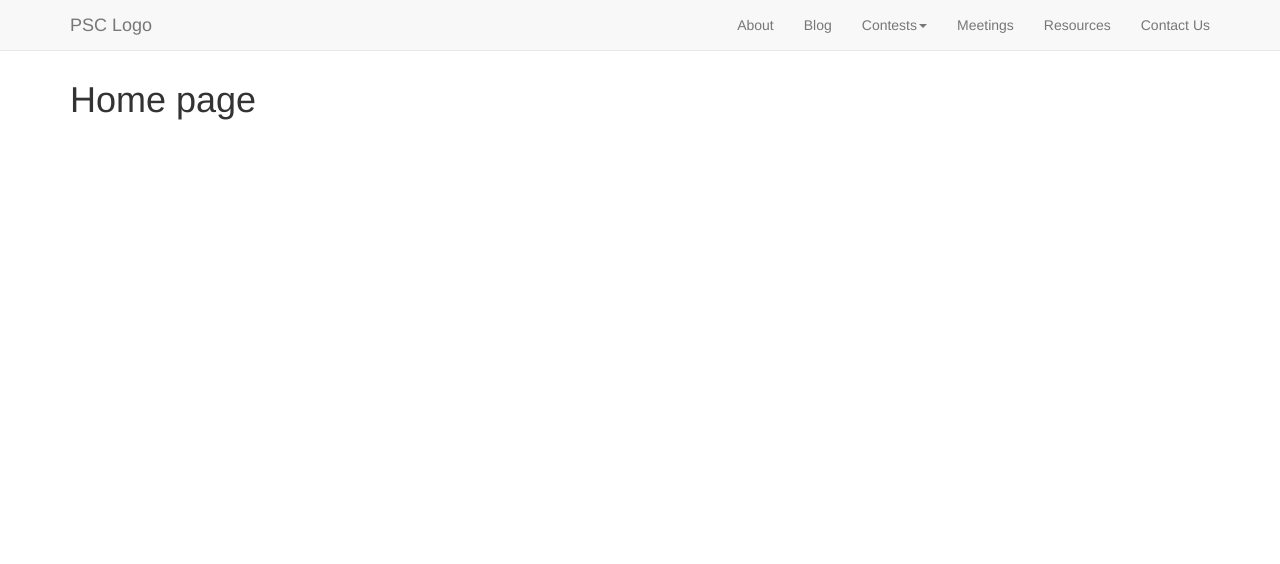
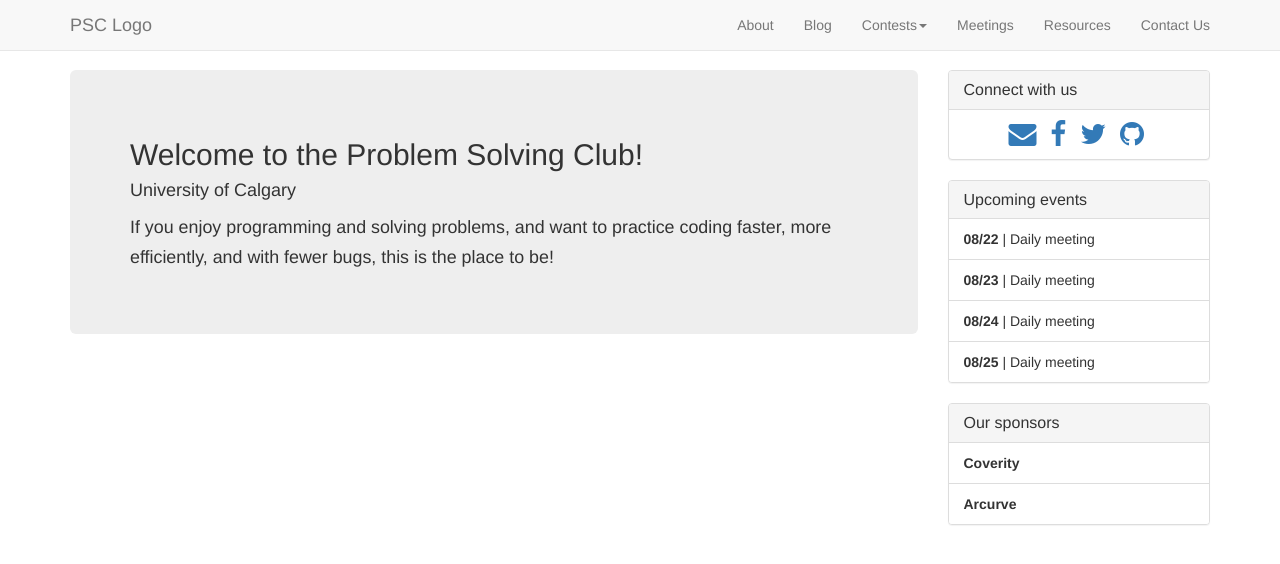
Before and after one commit to ProblemSolvingClub/psc-website, a Jekyll site: the page built from index.html, in a window 1280 px wide. Shown: the top 564 px of the page. Built offline with Jekyll 4.4.1, drawn with Linux system fonts in a browser that asks for light colours; nearby versions of some CDN libraries.

Commit message:
add basic home page

```diff
--- a/css/style.css
+++ b/css/style.css
@@ -1,28 +1,10 @@
 body {
-  padding-top: 60px; /* to accomodate the fixed-top nav bar */
+  padding-top: 70px; /* to accomodate the fixed-top nav bar */
 }
 
-.jumbotron{
-	padding-left:10px;
-	padding-right:10px;
-}
-
-.jumbotron,
-.jumbotron h4{
-
-}
-
-.panel,
-.panel-primary{
-	margin-top: 30px;
-	margin-right:175px;
-	margin-left: 175px;
-}
-.panel,
-.panel-primary,
-.panel-heading,
-.panel-title{
-	font-size: 75px;
+.social-links {
+  margin-top: 10px;
+  text-align: center;
 }
 
 .table,
--- a/index.html
+++ b/index.html
@@ -4,5 +4,84 @@ title: Problem Solving Club
 ---
 
 <div class="container">
-  <h1>Home page</h1>
-</div>
+
+  <div class="row">
+
+    <!-- Main content -->
+    <div class="col-xs-12 col-sm-8 col-md-9">
+      <div class="jumbotron">
+        <h2>Welcome to the Problem Solving Club!</h2>
+        <h4>University of Calgary</h4>
+        <p>
+        <small>
+          If you enjoy programming and solving problems, and want to practice coding faster, more efficiently, and with fewer bugs, this is the place to be!
+        </small>
+        </p>
+      </div>
+    </div><!--./main-content -->
+
+    <!-- Information -->
+    <div class="col-xs-12 col-sm-4 col-md-3">
+
+      <!-- Social links -->
+      <div class="panel panel-default">
+        <div class="panel-heading">
+          <h3 class="panel-title">Connect with us</h3>
+        </div><!--./panel-heading -->
+
+        <ul class="social-links list-inline">
+          <li><!-- Email -->
+            <a href="{{ site.email }}">
+              <i class="fa fa-envelope fa-2x"></i>
+            </a>
+          </li>
+          <li><!-- Facebook -->
+            <a href="{{ site.facebook }}">
+              <i class="fa fa-facebook fa-2x"></i>
+            </a>
+          </li>
+          <li><!-- Twitter -->
+            <a href="{{ site.twitter }}">
+              <i class="fa fa-twitter fa-2x"></i>
+            </a>
+          </li>
+          <li><!-- GitHub -->
+            <a href="{{ site.github }}">
+              <i class="fa fa-github fa-2x"></i>
+            </a>
+          </li>
+        </ul>
+      </div><!--./panel -->
+
+      <!-- Upcoming events -->
+      <div class="panel panel-default">
+        <div class="panel-heading">
+          <h3 class="panel-title">Upcoming events</h3>
+        </div><!--./panel-heading -->
+
+        <ul class="list-group">
+          <li class="list-group-item"><strong>08/22</strong> | Daily meeting</li>
+          <li class="list-group-item"><strong>08/23</strong> | Daily meeting</li>
+          <li class="list-group-item"><strong>08/24</strong> | Daily meeting</li>
+          <li class="list-group-item"><strong>08/25</strong> | Daily meeting</li>
+        </ul>
+      </div><!--./panel -->
+
+      <!-- Sponsors -->
+      <div class="panel panel-default">
+        <div class="panel-heading">
+          <h3 class="panel-title">Our sponsors</h3>
+        </div><!--./panel-heading -->
+
+        <ul class="list-group">
+          <li class="list-group-item"><strong>Coverity</strong></li>
+          <li class="list-group-item"><strong>Arcurve</strong></li>
+        </ul>
+
+      </div><!--./panel -->
+
+    </div><!--./information -->
+
+  </div><!--./row -->
+
+</div><!--./container -->
```
